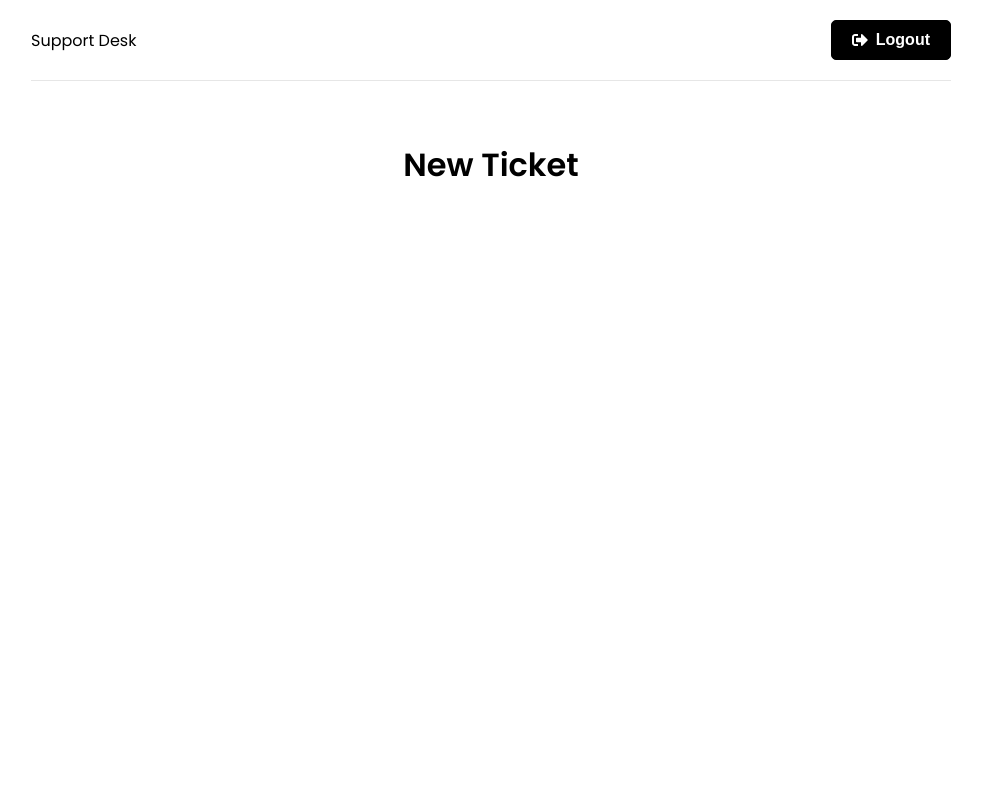
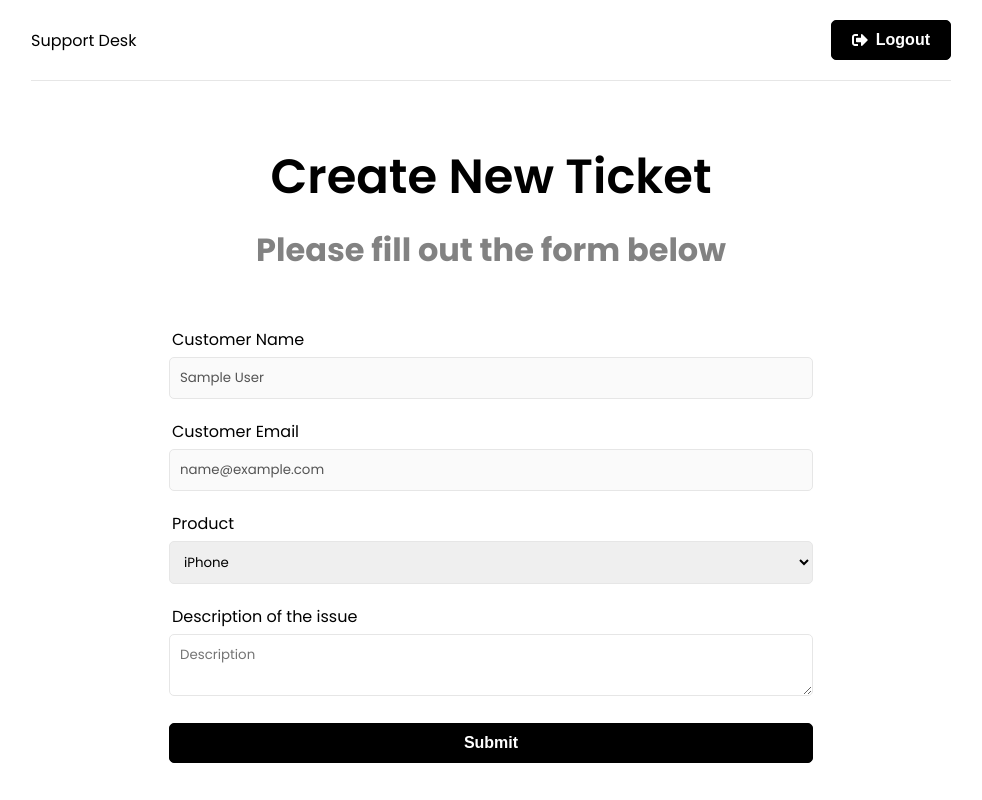
Before and after one commit to ChaseKY/support-desk, a React (Create React App) app in the folder frontend/: page /new-ticket in a window 1280 px wide. Shown: the whole page, without its empty margins (149-1131 px from the left). Built offline with nearby package versions, Linux system fonts and the light colour scheme; sample sign-in values are in the browser's storage.

Commit message:
create new ticket form with styling

```diff
--- a/frontend/src/pages/NewTicket.jsx
+++ b/frontend/src/pages/NewTicket.jsx
@@ -1,10 +1,65 @@
-import React from 'react';
+import { useState } from 'react';
+import { useSelector } from 'react-redux';
 
 function NewTicket() {
+  const { user } = useSelector((state) => state.auth);
+  const [name] = useState(user.name);
+  const [email] = useState(user.email);
+  const [product, setProduct] = useState('iPhone');
+  const [description, setDescription] = useState('');
+
+  const onSubmit = (e) => {
+    e.preventDefault();
+  };
+
   return (
-    <div>
-      <h1>New Ticket</h1>
-    </div>
+    <>
+      <section className="heading">
+        <h1>Create New Ticket</h1>
+        <p>Please fill out the form below</p>
+      </section>
+
+      <section className="form">
+        <div className="form-group">
+          <label htmlFor="name">Customer Name</label>
+          <input type="text" className="form-control" value={name} disabled />
+        </div>
+        <div className="form-group">
+          <label htmlFor="email">Customer Email</label>
+          <input type="text" className="form-control" value={email} disabled />
+        </div>
+        <form onSubmit={onSubmit}>
+          <div className="form-group">
+            <label htmlFor="product">Product</label>
+            <select
+              name="product"
+              id="product"
+              value={product}
+              onChange={(e) => setProduct(e.target.value)}
+            >
+              <option value="iPhone">iPhone</option>
+              <option value="Macbook Pro">Macbook Pro</option>
+              <option value="iMac">iMac</option>
+              <option value="iPad">iPad</option>
+            </select>
+          </div>
+          <div className="form-group">
+            <label htmlFor="description">Description of the issue</label>
+            <textarea
+              name="description"
+              id="description"
+              className="form-control"
+              placeholder="Description"
+              value={description}
+              onChange={(e) => setDescription(e.target.value)}
+            ></textarea>
+          </div>
+          <div className="form-group">
+            <button className="btn btn-block">Submit</button>
+          </div>
+        </form>
+      </section>
+    </>
   );
 }
 
```
